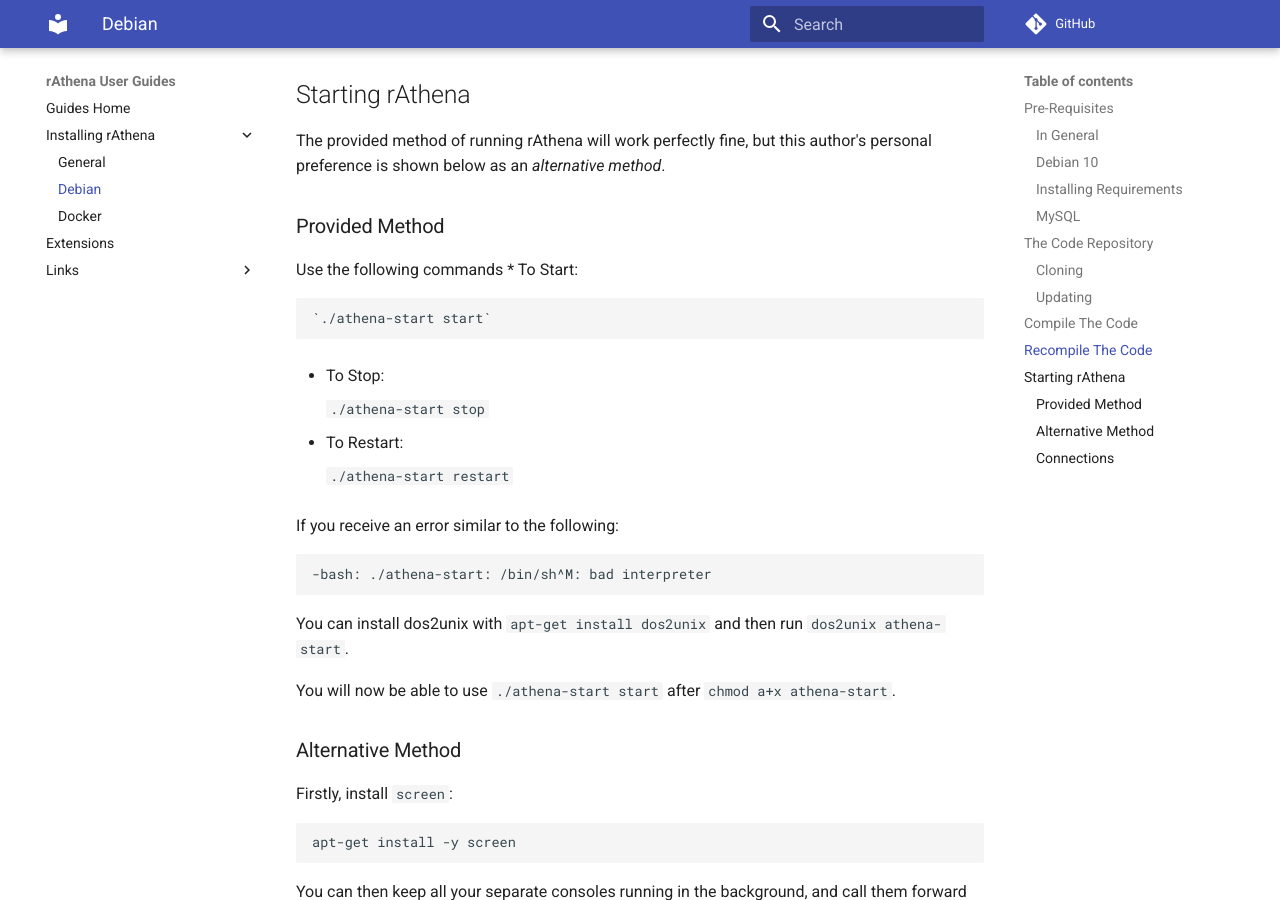
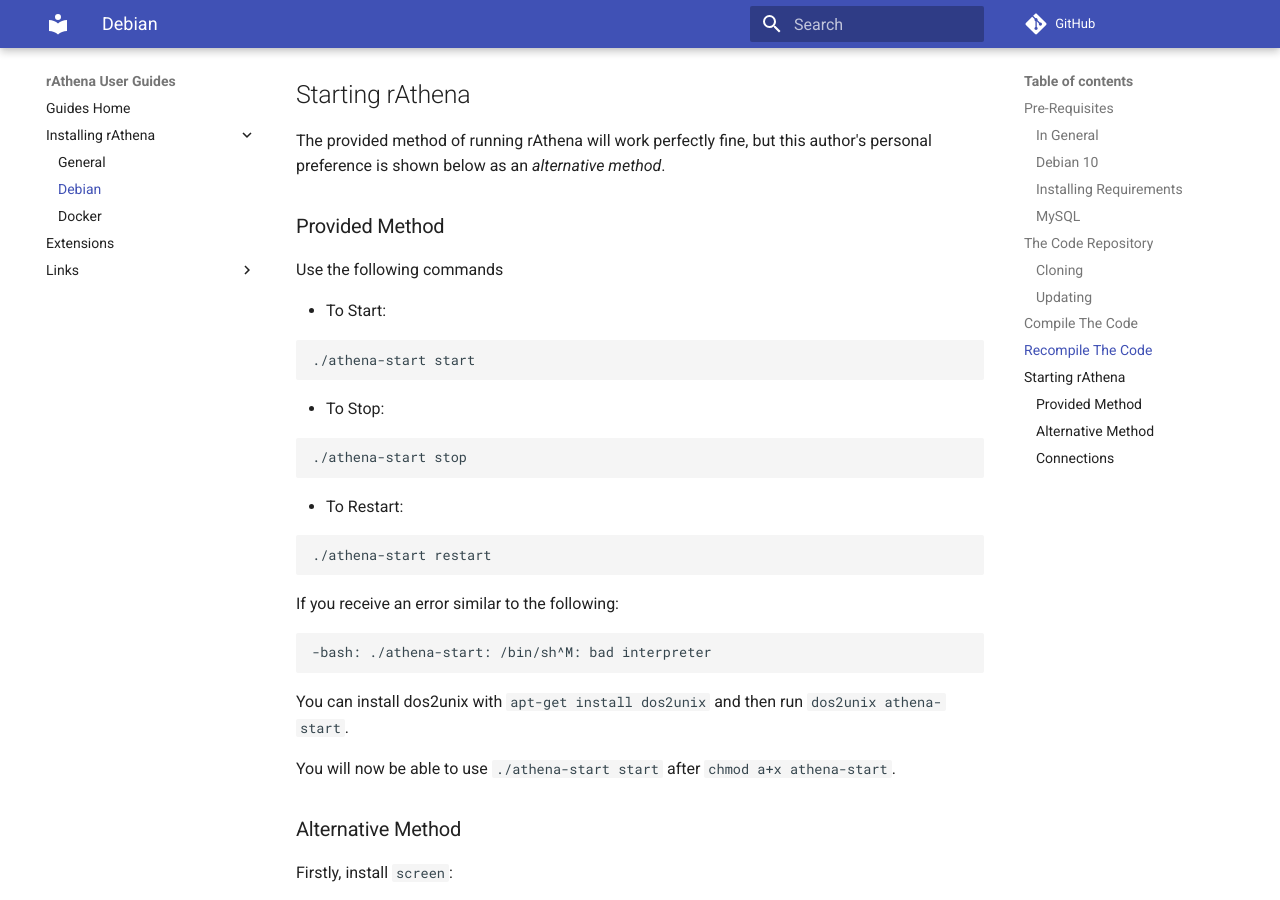
Before and after one commit to rathena/user-guides, an MkDocs documentation site: the page built from guides/installing/debian.md, in a window 1280 px wide and 900 px high, scrolled down 2359 px. Built offline with MkDocs 1.6.1 and Material for MkDocs 9.7.7, drawn with Linux system fonts in a browser that asks for light colours; comment, search, counter and statistics services are not loaded.

Commit message:
Fix some rendering issues on the html site (#5)
Co-authored-by: Aleos <aleos89@users.noreply.github.com>
Co-authored-by: Akkarinage <mike.langford@lustinteractive.co.uk>
Co-authored-by: Atemo <Atemo@users.noreply.github.com>

````diff
--- a/guides/installing/debian.md
+++ b/guides/installing/debian.md
@@ -87,17 +87,21 @@
 
 ### Provided Method
 Use the following commands
+
 * To Start:
-
-    `./athena-start start`
+```
+./athena-start start
+```
 
 * To Stop:
-
-    `./athena-start stop`
+```
+./athena-start stop
+```
 
 * To Restart:
-
-    `./athena-start restart`
+```
+./athena-start restart
+```
 
 
 If you receive an error similar to the following:
````
Also changed, not shown: guides/installing/docker.md (+1 -0 lines), 1 other file.
